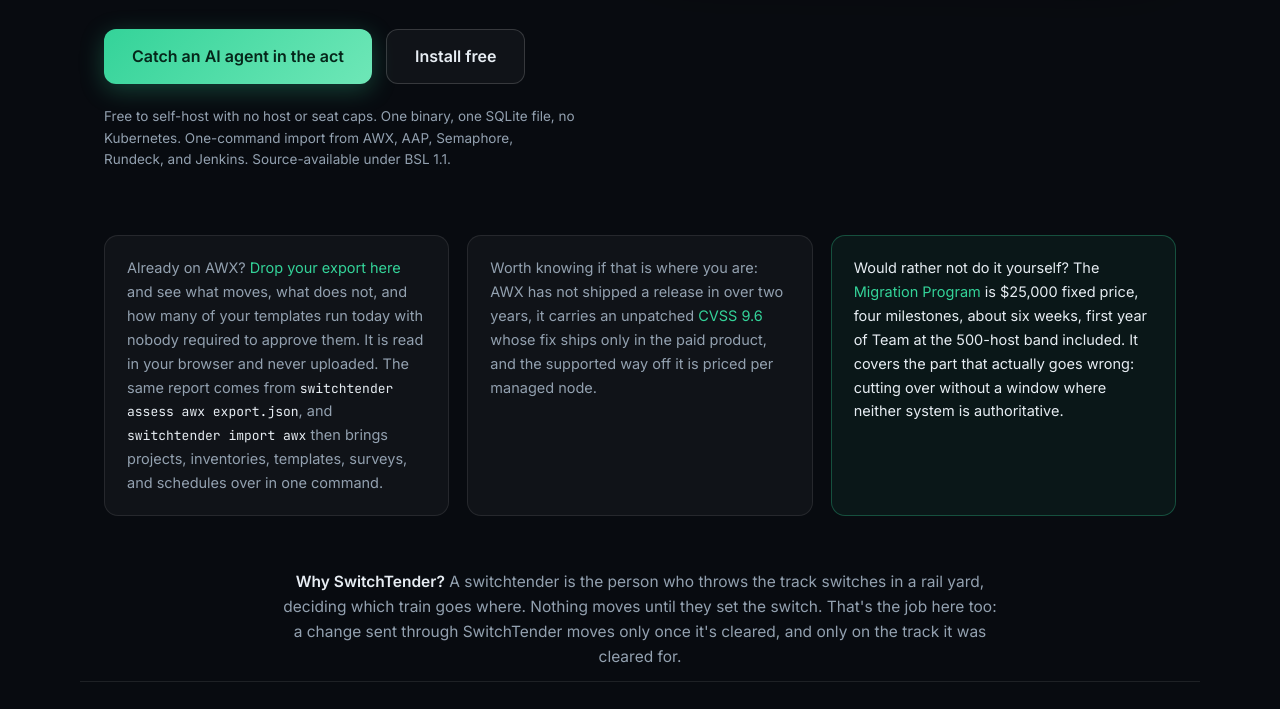
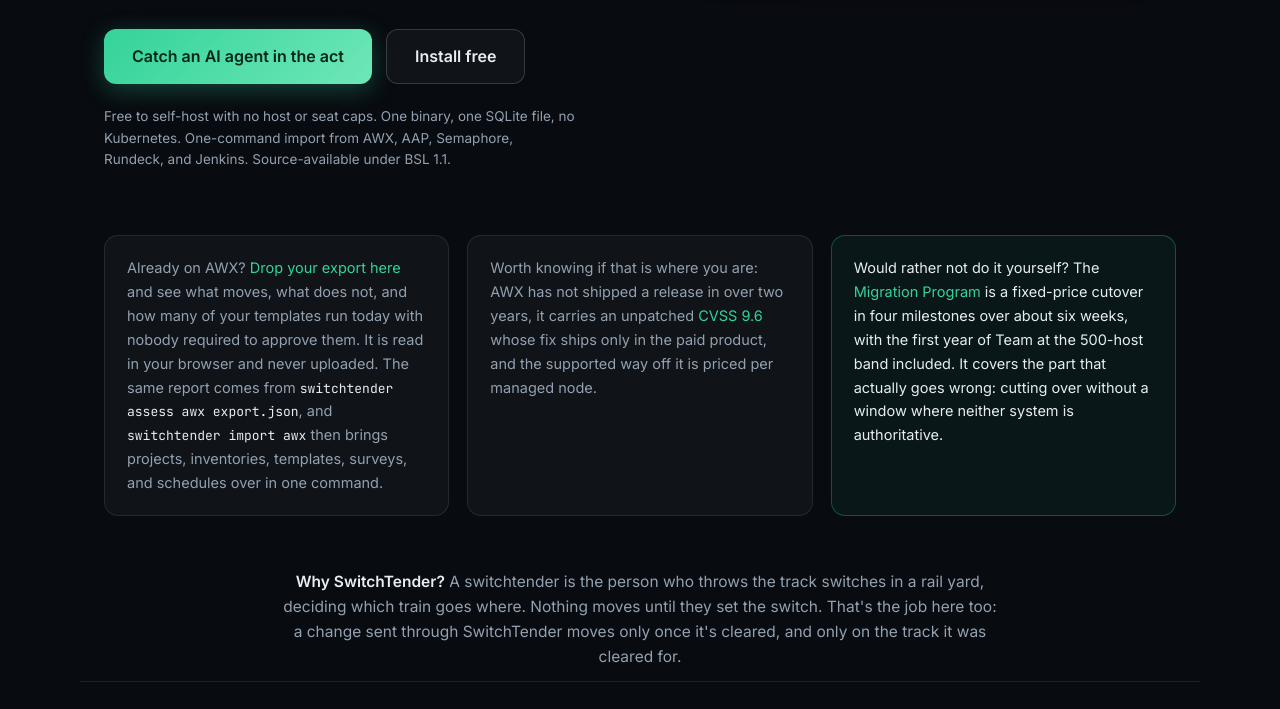
Before and after one commit to kordloom/switchtender, a plain HTML site: page site/index.html in a window 1280 px wide. Shown: the part 654-1363 px from the top of the page. Drawn offline with Linux system fonts and the light colour scheme.

Commit message:
Name the migration offer without its price on the home page

```diff
--- a/site/index.html
+++ b/site/index.html
@@ -128,7 +128,7 @@
 		<section class="onramp wrap reveal" aria-label="Coming from AWX">
 			<p class="onramp-item">Already on AWX? <a href="/assess">Drop your export here</a> and see what moves, what does not, and how many of your templates run today with nobody required to approve them. It is read in your browser and never uploaded. The same report comes from <code>switchtender assess awx export.json</code>, and <code>switchtender import awx</code> then brings projects, inventories, templates, surveys, and schedules over in one command.</p>
 			<p class="onramp-item">Worth knowing if that is where you are: AWX has not shipped a release in over two years, it carries an unpatched <a href="/awx-alternative">CVSS 9.6</a> whose fix ships only in the paid product, and the supported way off it is priced per managed node.</p>
-			<p class="onramp-item onramp-offer">Would rather not do it yourself? The <a href="/pricing#sprint">Migration Program</a> is $25,000 fixed price, four milestones, about six weeks, first year of Team at the 500-host band included. It covers the part that actually goes wrong: cutting over without a window where neither system is authoritative.</p>
+			<p class="onramp-item onramp-offer">Would rather not do it yourself? The <a href="/pricing#sprint">Migration Program</a> is a fixed-price cutover in four milestones over about six weeks, with the first year of Team at the 500-host band included. It covers the part that actually goes wrong: cutting over without a window where neither system is authoritative.</p>
 		</section>
 
 		<section class="namebar wrap reveal">
```
